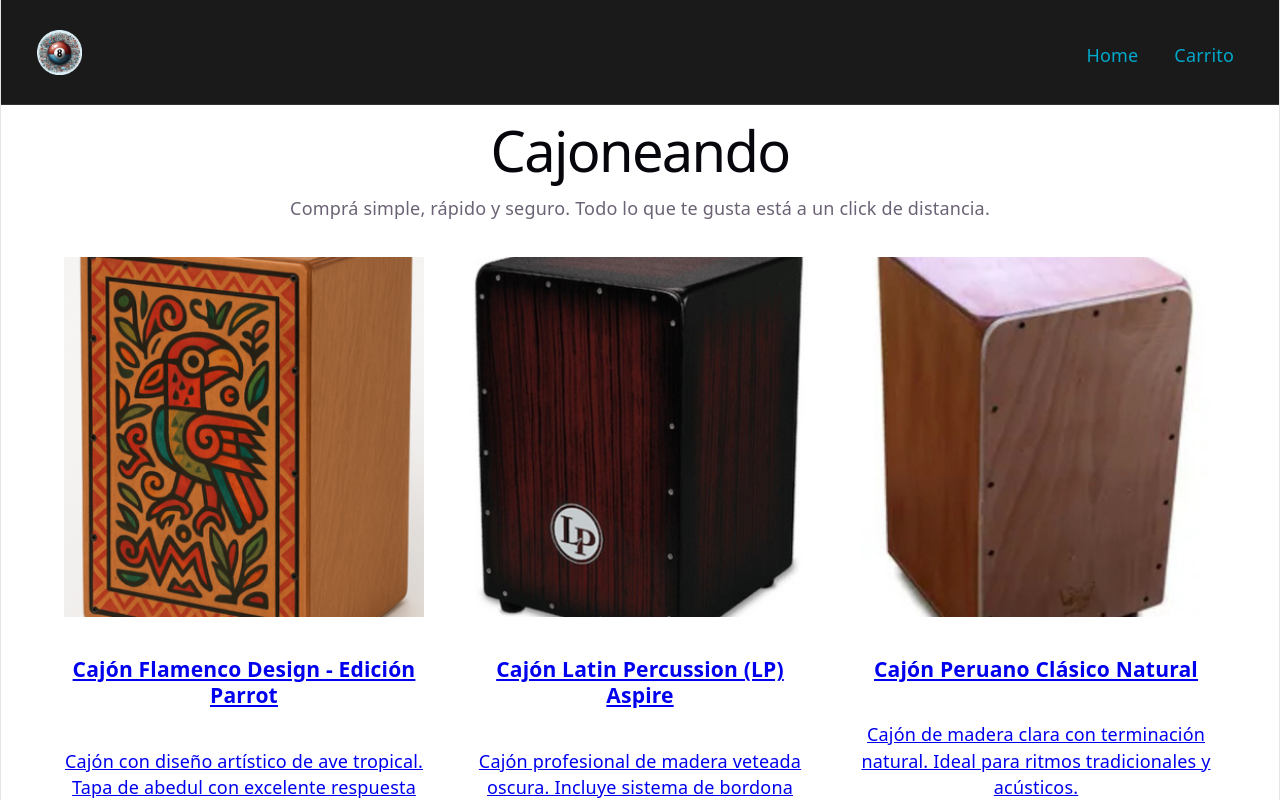
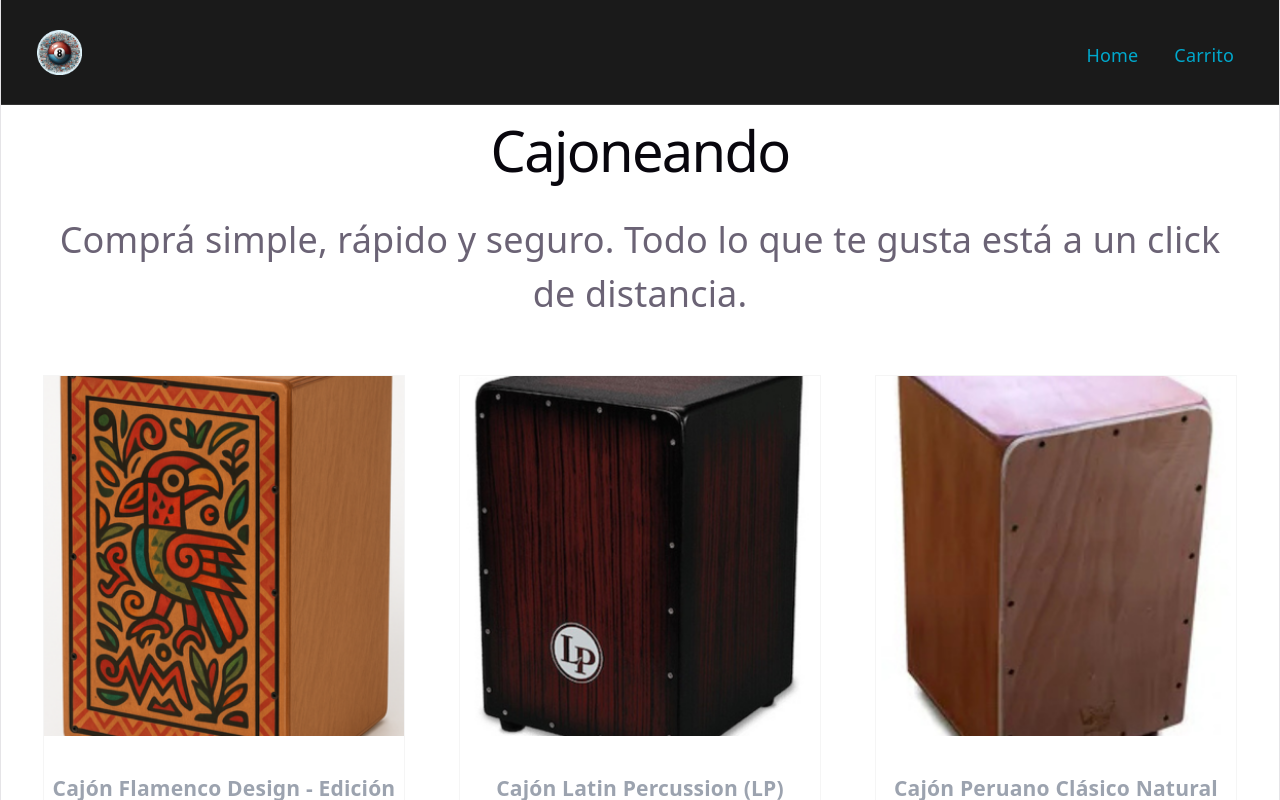
Before and after one commit to OchoGBA/proyecto-react-tt, a React (Vite) app: page / in a window 1280 px wide. Shown: the top 800 px of the page. Built offline with nearby package versions, Linux system fonts and the light colour scheme.

Commit message:
agregue un poco de estilos

```diff
--- /dev/null
+++ b/src/components/Hero/Hero.css
@@ -0,0 +1,14 @@
+.hero h1 {
+    font-size: 56px;
+    letter-spacing: -1.68px;
+    margin: 32px 0;
+}
+
+.hero p {
+    display: flex;
+    flex-direction: column;
+    padding: 1rem 3rem;
+    font-size: 2rem;
+    text-align: center;
+    line-height: 1.5;
+}
--- a/src/components/Hero/Hero.jsx
+++ b/src/components/Hero/Hero.jsx
@@ -1,3 +1,5 @@
+import "./Hero.css";
+
 export const Hero = () => {
 
     return (
--- a/src/components/Item/Item.css
+++ b/src/components/Item/Item.css
@@ -4,6 +4,9 @@
     flex-direction: column;
     gap: 1rem;
     padding-bottom: 1rem;
+    min-height: 100%;
+    border: 1px solid #f5f5f5;
+    color: rgb(156, 163, 175);
 }
 .card img {
     width: 100%;
--- /dev/null
+++ b/src/components/ItemDetail/ItemDetail.css
@@ -0,0 +1,6 @@
+.btn.primary {
+    margin: 0 1rem;
+    padding: 0.5rem;
+    border-radius: 10px;
+    font-size: 1rem;
+}
--- a/src/components/ItemDetail/ItemDetail.jsx
+++ b/src/components/ItemDetail/ItemDetail.jsx
@@ -1,3 +1,4 @@
+import "./ItemDetail.css"
 import { useCart } from "../../context/CartContext";
 import { Item } from "../Item/Item";
 
@@ -5,7 +6,7 @@
     const { addItem }= useCart();
     return (
         <Item {...item}>
-            <button className="btn primary" onClick={() => addItem(item)}>Agregar al carrito</button>
+            <button className="btn primary" onClick={() => addItem(item)}>Agregar al carrito 🛒</button>
         </Item>
     );
 };
--- a/src/components/ItemList/ItemList.css
+++ b/src/components/ItemList/ItemList.css
@@ -3,5 +3,15 @@
     display: flex;
     justify-content: center;
     flex-wrap: wrap;
-    gap: 2rem;
+    gap: 3rem;
+    align-items: stretch;
 }
+
+.products-container a {
+    text-decoration: none;
+    color: inherit;
+}
+
+.products-container a * {
+    text-decoration: none;
+}
```
